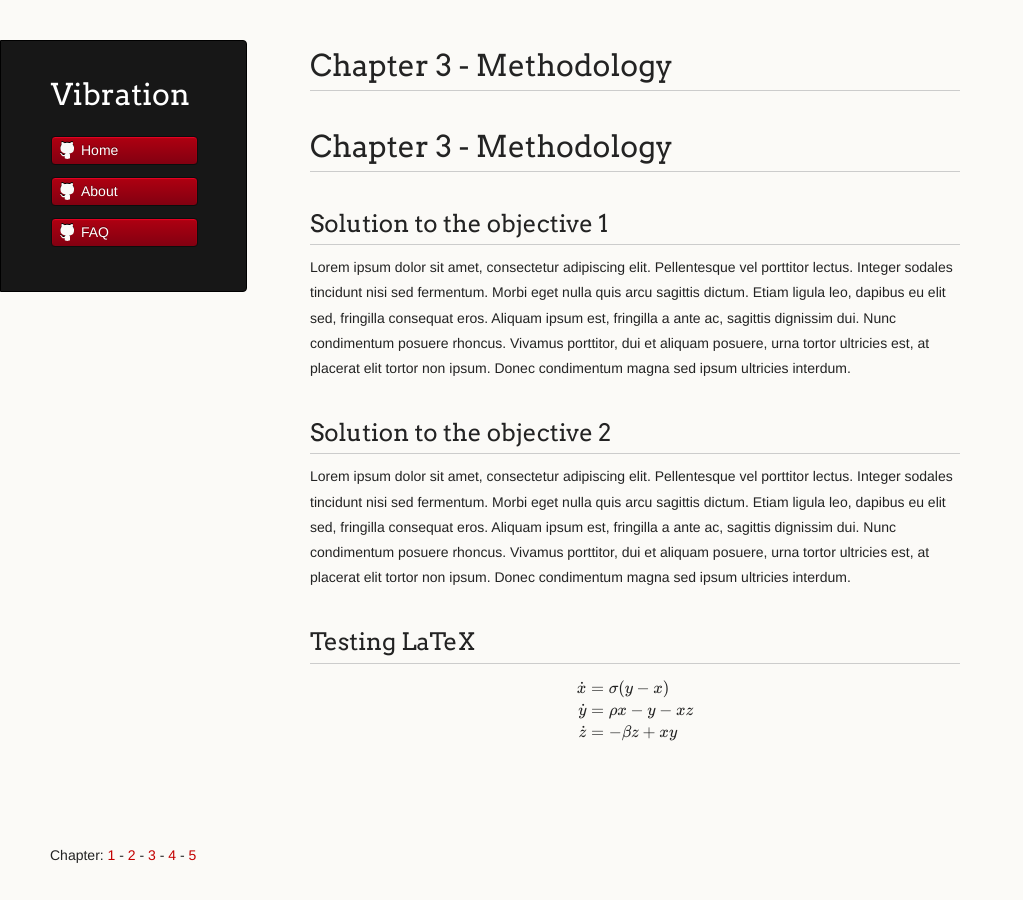
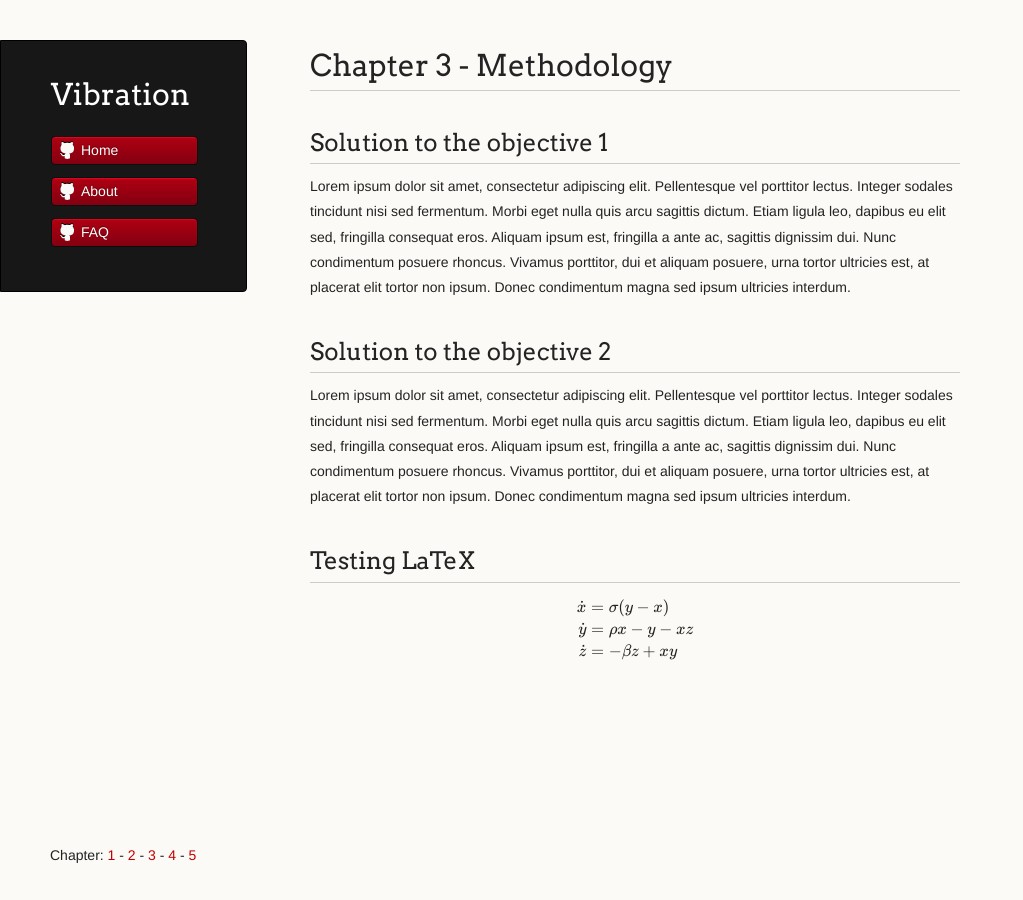
Before and after one commit to vireax/vibration, a Jekyll site: the page built from ch3.md, in a window 1280 px wide. Shown: the whole page, without its empty margins (0-1023 px from the left). Built offline with Jekyll 4.4.1, drawn with Linux system fonts in a browser that asks for light colours; formulas are drawn with MathJax 3.

Commit message:
Update ch3.md

```diff
--- a/ch3.md
+++ b/ch3.md
@@ -2,8 +2,6 @@
 layout: page
 title: Chapter 3 - Methodology
 ---
-
-# Chapter 3 - Methodology
 
 ## Solution to the objective 1
 Lorem ipsum dolor sit amet, consectetur adipiscing elit. Pellentesque vel porttitor lectus. Integer sodales tincidunt nisi sed fermentum. Morbi eget nulla quis arcu sagittis dictum. Etiam ligula leo, dapibus eu elit sed, fringilla consequat eros. Aliquam ipsum est, fringilla a ante ac, sagittis dignissim dui. Nunc condimentum posuere rhoncus. Vivamus porttitor, dui et aliquam posuere, urna tortor ultricies est, at placerat elit tortor non ipsum. Donec condimentum magna sed ipsum ultricies interdum.
```
